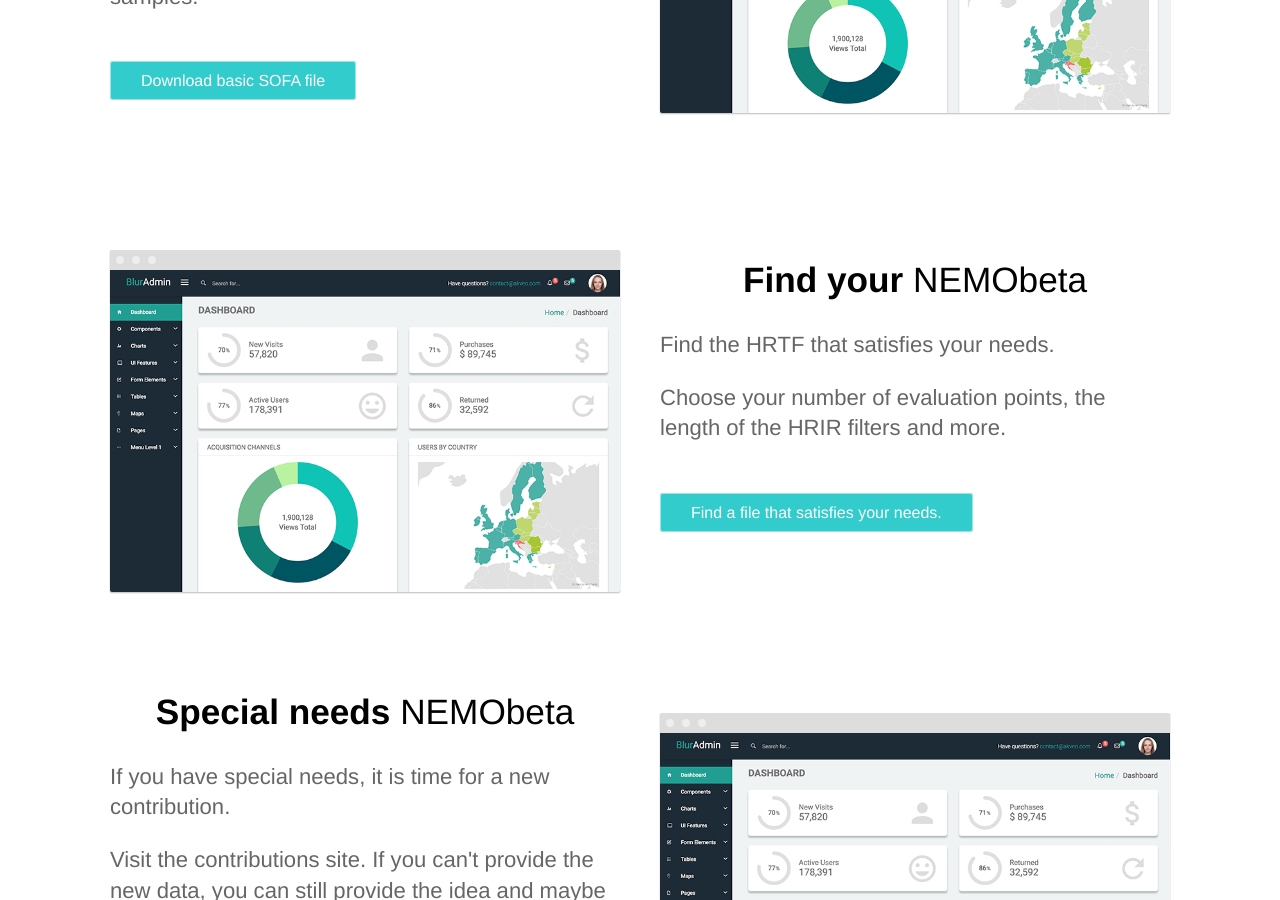
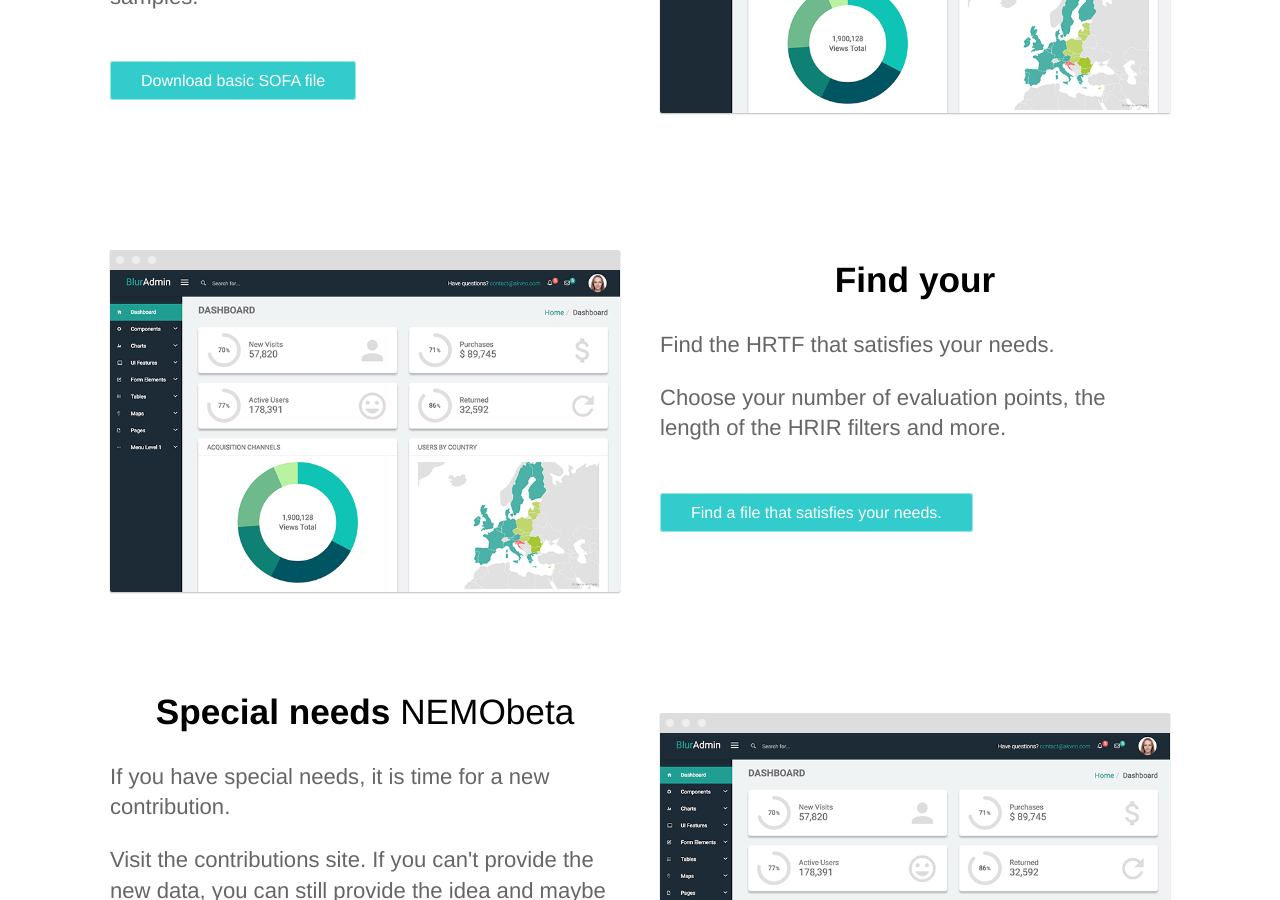
Before and after one commit to TheNEMOproject/TheNEMOproject.github.io, a Jekyll site: the page built from downloads.html, in a window 1280 px wide and 900 px high, scrolled down 660 px. Built offline with Jekyll 4.4.1, drawn with Linux system fonts in a browser that asks for light colours.

Commit message:
Update downloads.html

```diff
--- a/downloads.html
+++ b/downloads.html
@@ -21,7 +21,7 @@ description: >-
 <section>
 	<div class="container flex">
 		<div class="text editable">
-			<h2><strong>Find your</strong> NEMObeta</h2>
+			<h2><strong>Find your</strong></h2>
 			<p>Find the HRTF that satisfies your needs.</p>
 			<p>Choose your number of evaluation points, the length of the HRIR filters and more.</p>
 			<div class="cta button"><a href="https://github.com/TheNEMOproject/NEMOhrtf">Find a file that satisfies your needs.</a></div>
```
